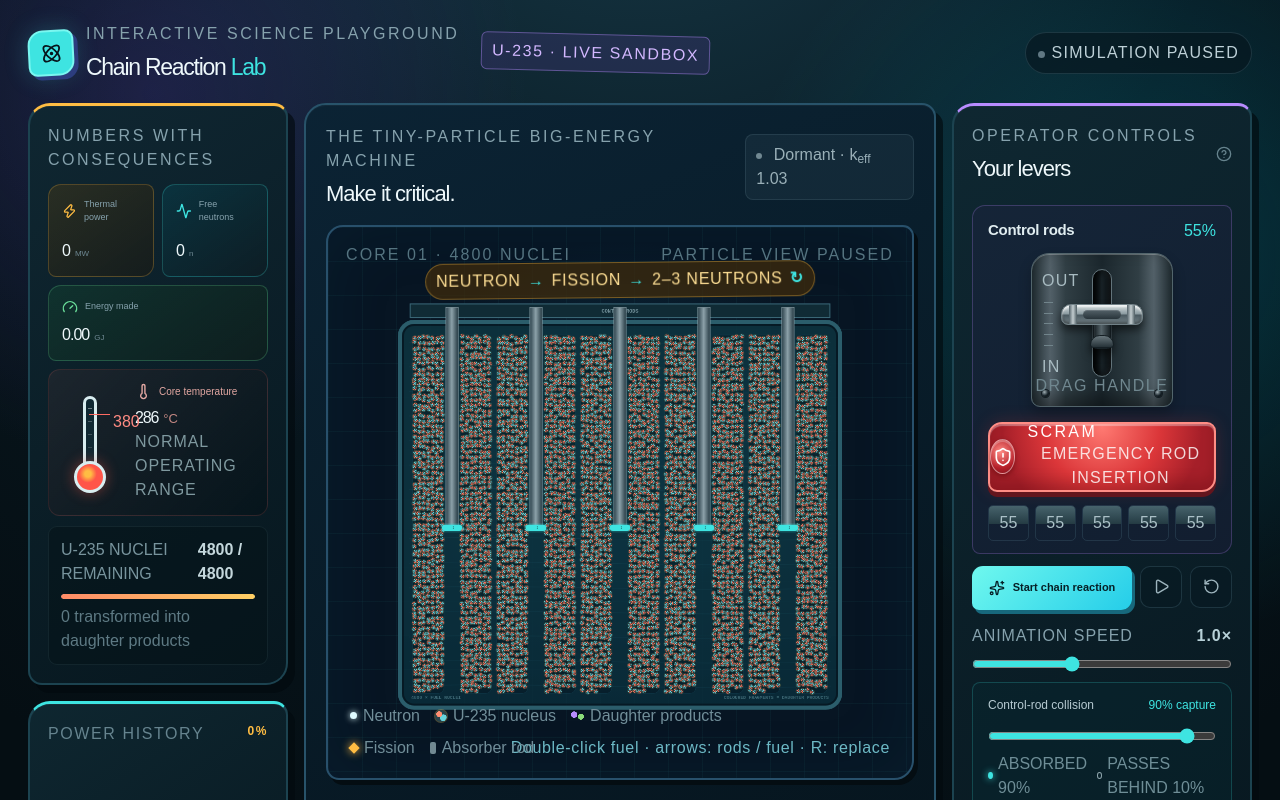
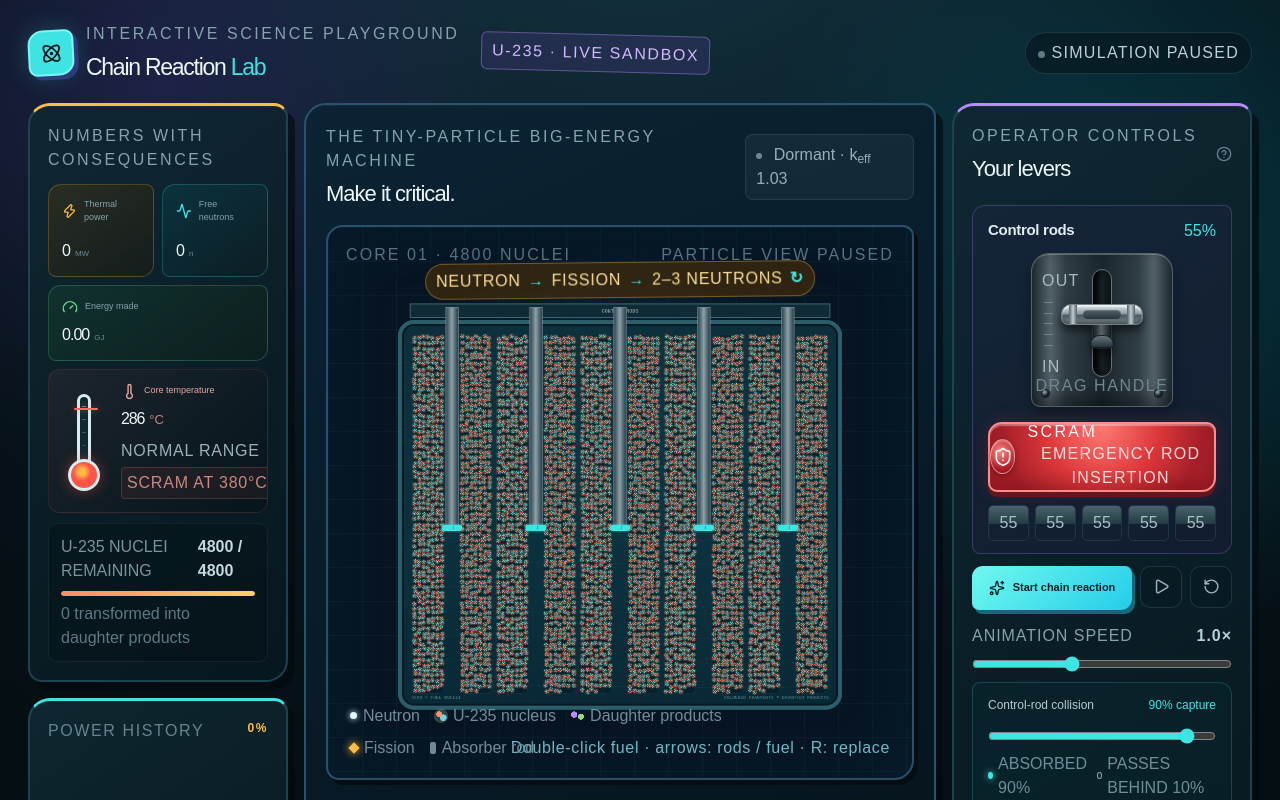
Before and after one commit to awm11/nuclear-reactor, a React (Vite) app: page / in a window 1280 px wide. Shown: the top 800 px of the page. Built offline with nearby package versions, Linux system fonts and the light colour scheme.

Commit message:
Refine thermometer readout layout

```diff
--- a/app/globals.css
+++ b/app/globals.css
@@ -175,23 +175,24 @@ button:hover { transform: translateY(-1px); }
 .metric-card.amber .metric-label svg { color: var(--amber); }.metric-card.cyan .metric-label svg { color: var(--cyan); }.metric-card.red .metric-label svg { color: var(--red); }.metric-card.green .metric-label svg { color: var(--green); }
 .metric-card.green { grid-column: 1 / -1; min-height: 70px; }
 .metric-card.green .metric-value { margin-top: 8px; }
-.thermometer-card { grid-column: 1 / -1; min-height: 132px; display: grid; grid-template-columns: 54px 1fr; align-items: center; gap: 16px; padding: 13px 16px; overflow: hidden; border: 1px solid rgba(255,107,99,.14); border-radius: 12px; background: linear-gradient(135deg, rgba(255,107,99,.07), rgba(5,18,24,.62)); }
-.thermometer-visual { position: relative; width: 42px; height: 101px; margin-left: 4px; }
+.thermometer-card { grid-column: 1 / -1; min-height: 128px; display: grid; grid-template-columns: 46px minmax(0, 1fr); align-items: center; gap: 12px; padding: 13px 14px; overflow: hidden; border: 1px solid rgba(255,107,99,.14); border-radius: 12px; background: linear-gradient(135deg, rgba(255,107,99,.07), rgba(5,18,24,.62)); }
+.thermometer-visual { position: relative; width: 42px; height: 101px; }
 .thermometer-tube { position: absolute; left: 14px; bottom: 21px; width: 14px; height: 76px; overflow: hidden; border: 3px solid #d9edf0; border-bottom: 0; border-radius: 10px 10px 2px 2px; background: #102832; }
 .thermometer-tube::after { content: ''; position: absolute; inset: 9px 2px auto; height: 1px; background: rgba(255,255,255,.4); box-shadow: 0 13px rgba(255,255,255,.25), 0 26px rgba(255,255,255,.2), 0 39px rgba(255,255,255,.15); }
 .thermometer-tube i { position: absolute; inset: auto 2px 0; min-height: 6px; border-radius: 7px 7px 0 0; background: linear-gradient(#ffb642, #ff5148); box-shadow: 0 0 11px rgba(255,85,68,.8); transition: height .3s ease-out; }
 .thermometer-bulb { position: absolute; left: 5px; bottom: 0; width: 32px; height: 32px; border: 3px solid #d9edf0; border-radius: 50%; background: radial-gradient(circle at 42% 38%, #ffbd43 0 14%, #ff5549 40% 100%); box-shadow: 0 0 14px rgba(255,85,68,.42); }
-.temperature-warning-line { position: absolute; top: 18px; left: 31px; padding-left: 13px; color: #ff8b83; font: 700 7px var(--font-geist-mono), monospace; }
-.temperature-warning-line::before { content: ''; position: absolute; top: 4px; left: -11px; width: 21px; height: 1px; background: #ff6b63; }
-.thermometer-copy { display: flex; flex-direction: column; align-items: flex-start; }
-.thermometer-copy > span { display: flex; align-items: center; gap: 7px; color: #e2a7a2; font-size: 10px; }
-.thermometer-copy strong { margin-top: 6px; font: 700 34px var(--font-geist-mono), monospace; letter-spacing: -.07em; }
+.temperature-warning-line { position: absolute; z-index: 2; top: 18px; left: 11px; width: 24px; height: 2px; border-radius: 2px; background: #ff6b63; box-shadow: 0 0 7px rgba(255,107,99,.62); }
+.thermometer-copy { min-width: 0; display: flex; flex-direction: column; align-items: flex-start; }
+.thermometer-copy > span { display: flex; align-items: center; gap: 6px; color: #e2a7a2; font-size: 9px; white-space: nowrap; }
+.thermometer-copy strong { margin-top: 7px; font: 700 30px/1 var(--font-geist-mono), monospace; letter-spacing: -.07em; white-space: nowrap; }
 .thermometer-copy strong small { margin-left: 5px; color: #c28782; font-size: 13px; letter-spacing: 0; }
-.thermometer-copy em { color: #7f999f; font: normal 8px var(--font-geist-mono), monospace; text-transform: uppercase; letter-spacing: .06em; }
+.thermometer-state { width: 100%; margin-top: 8px; display: flex; flex-direction: column; align-items: flex-start; gap: 4px; }
+.thermometer-state em { color: #9bb2b8; font: normal 8px/1.2 var(--font-geist-mono), monospace; text-transform: uppercase; letter-spacing: .05em; white-space: nowrap; }
+.thermometer-state small { padding: 3px 5px; border: 1px solid rgba(255,107,99,.24); border-radius: 4px; color: #c88883; background: rgba(255,107,99,.07); font: 700 6px var(--font-geist-mono), monospace; text-transform: uppercase; letter-spacing: .05em; white-space: nowrap; }
 .thermometer-card.hot { border-color: rgba(255,81,72,.55); background: linear-gradient(135deg, rgba(255,67,58,.2), rgba(60,15,18,.55)); box-shadow: inset 0 0 30px rgba(255,67,58,.08); }
 .thermometer-card.warning:not(.hot) { border-color: rgba(255,189,67,.46); background: linear-gradient(135deg, rgba(255,189,67,.16), rgba(50,35,9,.5)); box-shadow: inset 0 0 26px rgba(255,189,67,.07); }
-.thermometer-card.warning:not(.hot) .thermometer-copy em { color: #ffd26d; font-weight: 800; }
-.thermometer-card.hot .thermometer-copy em { color: #ff938c; font-weight: 800; }
+.thermometer-card.warning:not(.hot) .thermometer-state em { color: #ffd26d; font-weight: 800; }
+.thermometer-card.hot .thermometer-state em { color: #ff938c; font-weight: 800; }
 .fuel-readout { margin-top: 10px; padding: 11px 12px; border-radius: 9px; background: rgba(5,18,24,.45); border: 1px solid rgba(151,208,224,.08); }
 .fuel-readout > div { display: flex; justify-content: space-between; color: #78949d; font: 600 9px var(--font-geist-mono), monospace; text-transform: uppercase; }
 .fuel-readout strong { color: #c4d7dc; }
--- a/app/page.tsx
+++ b/app/page.tsx
@@ -470,12 +470,15 @@ function ThermometerReadout({ temperature, warning, overheating }: { temperature
       <div className="thermometer-visual" aria-hidden="true">
         <span className="thermometer-tube"><i style={{ height: `${fill}%` }} /></span>
         <span className="thermometer-bulb" />
-        <span className="temperature-warning-line">380</span>
+        <span className="temperature-warning-line" />
       </div>
       <div className="thermometer-copy">
         <span><Thermometer size={17} /> Core temperature</span>
         <strong>{temperature.toFixed(0)}<small>°C</small></strong>
-        <em>{overheating ? 'Critical heat — SCRAM now' : warning ? 'Temperature warning — prepare to SCRAM' : 'Normal operating range'}</em>
+        <div className="thermometer-state">
+          <em>{overheating ? 'SCRAM now' : warning ? 'Temperature warning' : 'Normal range'}</em>
+          <small>SCRAM at 380°C</small>
+        </div>
       </div>
     </div>
   );
```
